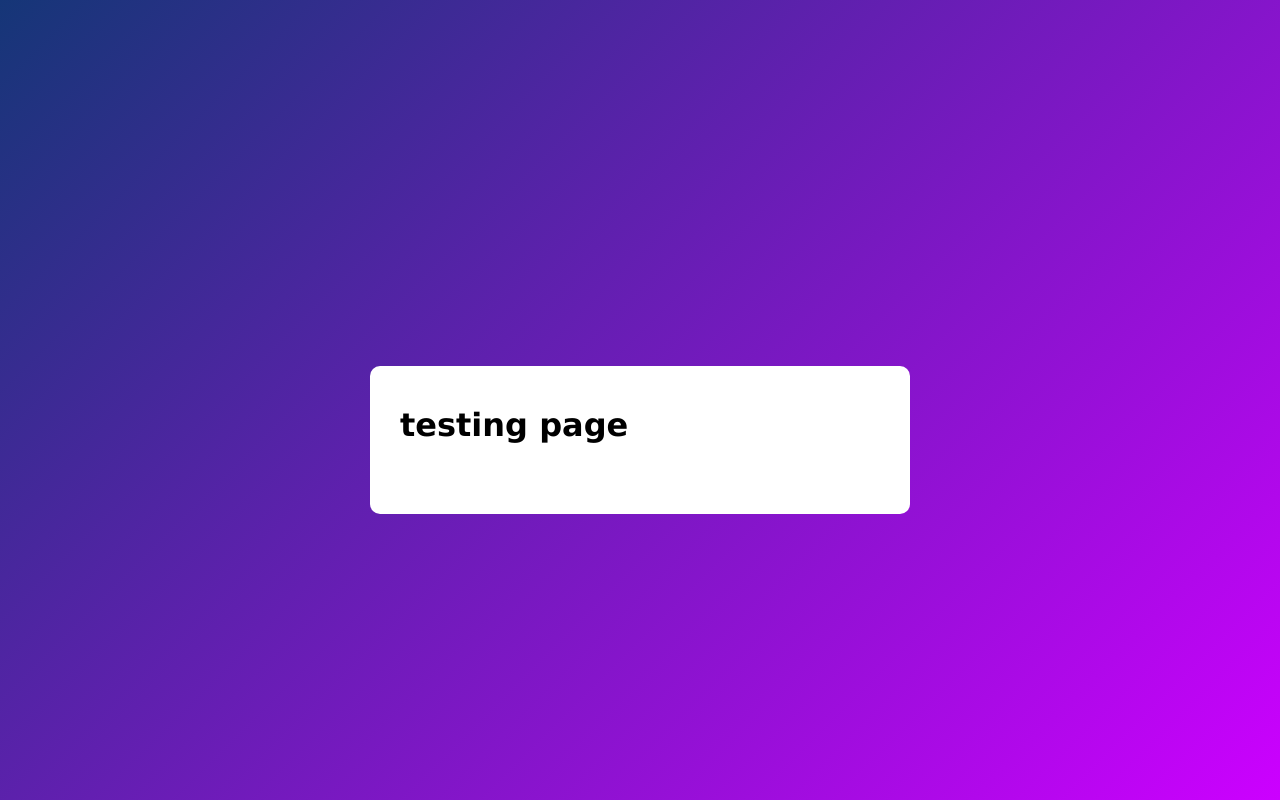
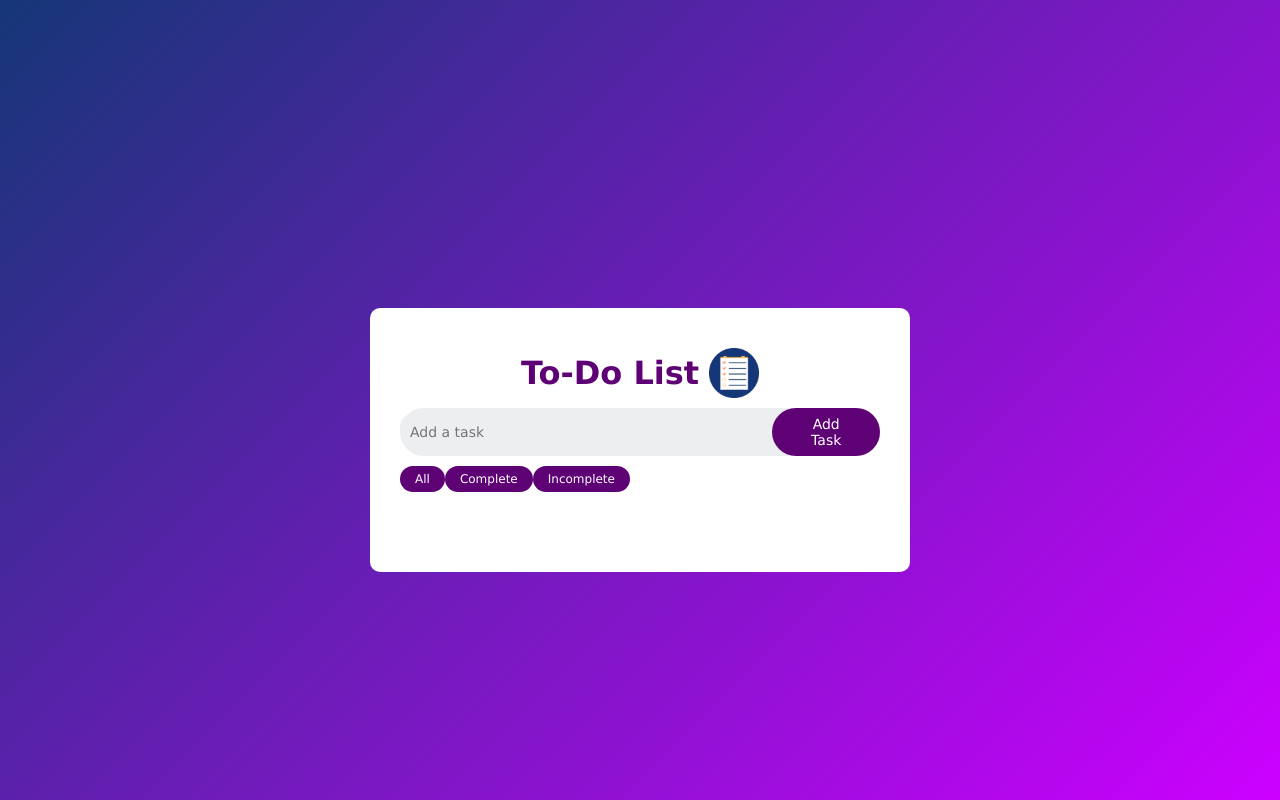
Before and after one commit to kailyncleere/ReactToDoApp, a React (Create React App) app in the folder todo-app/: page / in a window 1280 px wide. Built offline with nearby package versions, Linux system fonts and the light colour scheme.

Commit message:
fixed logo.png issues

```diff
--- a/todo-app/package.json
+++ b/todo-app/package.json
@@ -1,6 +1,6 @@
 {
   "name": "todo-app",
-  "homepage": "https://kailyncleere.github.io/React-ToDo-App/todo-app",
+  "homepage": "https://kailyncleere.github.io/ReactToDoApp/todo-app",
   "version": "0.1.0",
   "private": true,
   "dependencies": {
@@ -12,7 +12,7 @@
     "react-dom": "^19.0.0",
     "react-icons": "^5.5.0",
     "react-router-dom": "^7.4.0",
-    "react-scripts": "5.0.1",
+    "react-scripts": "^5.0.1",
     "web-vitals": "^2.1.4"
   },
   "scripts": {
--- a/todo-app/src/App.css
+++ b/todo-app/src/App.css
@@ -83,7 +83,9 @@
 }
 
 .TitleH1 img {
-  width: 40px;
+  display: block;
+  width: 50px;
+  height: auto;
   margin-left: 10px;
 }
 
--- a/todo-app/src/App.js
+++ b/todo-app/src/App.js
@@ -6,7 +6,7 @@ function App() {
   return (
     <div className="body">
     <div className="Container">
-<h1>testing page</h1>
+    <ToDoList />
     </div>
     </div>
   );
--- a/todo-app/src/components/ToDoList.js
+++ b/todo-app/src/components/ToDoList.js
@@ -90,7 +90,7 @@ function ToDoList() {
     // Actual display of the to-do list
     return (
         <div>
-            <h1 className='TitleH1'>To-Do List <img src="/logo.png" alt="Logo" /></h1>
+            <h1 className='TitleH1'>To-Do List <img src={process.env.PUBLIC_URL + "/logo.png"} alt="Logo" /></h1>
             <ToDoForm onSubmit={AddToDo} />
             <div>
                 <button className="FilterBtn" onClick={() => setFilter('all')}>All</button>
```
Also changed, not shown: 1 other file (tests, documents, lock files or other folders).
